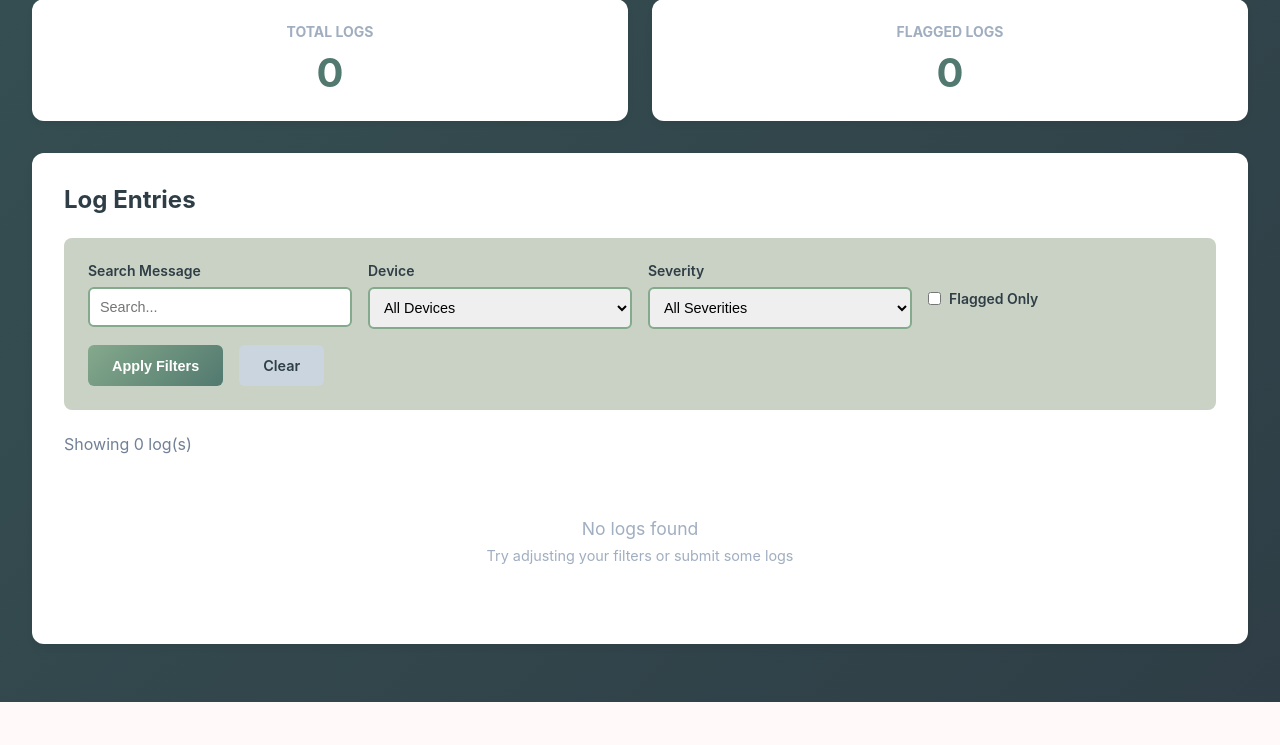
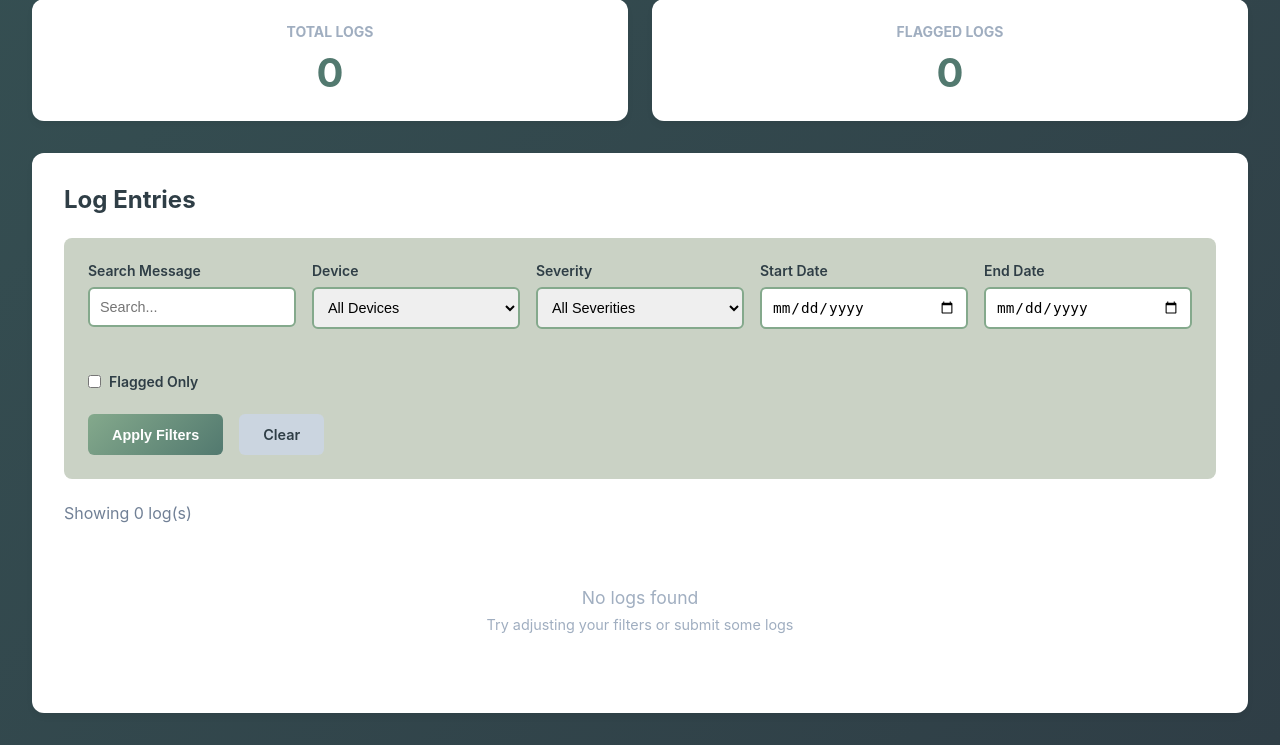
Before and after one commit to PancakeKisuke/LogCLoud, a Flask app: page /view_logs in a window 1280 px wide. Shown: the part 98-843 px from the top of the page. Before the commit the page ends 800 px from the top, so only its background shows below. Run offline with Flask 3, Linux system fonts and the light colour scheme; the visitor is signed in with stand-in values (Sample User, id 1).

Commit message:
just checking in the changes made to fix the boolean comparison and add date range filtering.

```diff
--- a/app.py
+++ b/app.py
@@ -3,18 +3,18 @@ from flask import Flask, render_template, request, redirect, url_for, session, f
 #from flask_scss import Scss
 from flask_sqlalchemy import SQLAlchemy
 from werkzeug.security import generate_password_hash, check_password_hash
-from datetime import datetime
+from datetime import datetime, timedelta
 import os
 import re
 
 # My webapp
 app = Flask(__name__)
 
-# Secret key for sessions (IMPORTANT)
-app.secret_key = 'secret-key-for-session'  # Change this to a random secret key in production
+# Secret key for sessions
+app.secret_key = 'secret-key-for-session'
 
-# Database configuration
-# Get database path from environment or use default
+
+# Get database path from environment(used the one in railway app)
 db_path = os.getenv('DATABASE_PATH', 'logcloud.db')
 
 # Create directory if it doesn't exist (for Railway volume)
@@ -131,6 +131,7 @@ class Alert(db.Model):
 
 
 # ==================== LOGIC CLASSES ====================
+#this is the section where the main logic of the app is implemented, the heart of the app
 
 class LogCollector:
     """Class to handle log collection from devices"""
@@ -167,9 +168,9 @@ class LogCollector:
             )
 
             db.session.add(log_entry)
-            db.session.commit()  # now log_entry.LogID is available
+            db.session.commit()
 
-            # Process the log (may create alerts, update flags, etc.)
+            # Process the log
             LogProcessor.process_log(log_entry)
 
             return log_entry
@@ -211,6 +212,8 @@ class LogParser:
 
         # Fallback to generic if nothing matches
         return LogParser._parse_generic(raw_log)
+
+    #DO NOT EDIT OR TOUCH THE PARSERS, VERY IMPORTANT
 
     @staticmethod
     def _parse_syslog(raw_log: str):
@@ -316,7 +319,7 @@ class LogParser:
         - iptables: IN=eth0 OUT= SRC=192.168.1.100 DST=10.0.0.1 PROTO=TCP SPT=54321 DPT=22
         - pfSense: TCP:S SRC=192.168.1.100:12345 DST=10.0.0.1:80 [BLOCKED]
         """
-        # iptables pattern
+        # ip tables pattern
         iptables_pattern = r'SRC=([\d.]+)\s+DST=([\d.]+).*?DPT=(\d+)'
         match = re.search(iptables_pattern, raw_log)
         if match:
@@ -556,6 +559,7 @@ class LogProcessor:
 
 
 # ==================== ROUTES ====================
+# Flask routes for web interface and API
 
 @app.route("/")
 def index():
@@ -675,16 +679,16 @@ def submit_log():
                 db.session.add(new_device)
                 db.session.commit()
                 device_id = new_device.deviceID
-                flash(f'✅ New device "{new_device_name}" registered successfully!', 'success')
+                flash(f' New device "{new_device_name}" registered successfully!', 'success')
 
             # Process logs with the new device
             if log_content:
                 results = BulkLogProcessor.process_bulk_logs(log_content, int(device_id))
 
                 if results['success'] > 0:
-                    flash(f'✅ Successfully processed {results["success"]} log(s)', 'success')
+                    flash(f' Successfully processed {results["success"]} log(s)', 'success')
                 if results['failed'] > 0:
-                    flash(f'⚠️ Failed to process {results["failed"]} log(s)', 'warning')
+                    flash(f' Failed to process {results["failed"]} log(s)', 'warning')
 
                 return redirect(url_for('view_logs'))
 
@@ -718,9 +722,9 @@ def submit_log():
                 results = BulkLogProcessor.process_bulk_logs(log_content, int(device_id))
 
                 if results['success'] > 0:
-                    flash(f'✅ Successfully processed {results["success"]} log(s)', 'success')
+                    flash(f' Successfully processed {results["success"]} log(s)', 'success')
                 if results['failed'] > 0:
-                    flash(f'⚠️ Failed to process {results["failed"]} log(s)', 'warning')
+                    flash(f' Failed to process {results["failed"]} log(s)', 'warning')
 
                 return redirect(url_for('view_logs'))
 
@@ -825,38 +829,81 @@ def api_ingest():
 
 @app.route("/view_logs")
 def view_logs():
-    """View all logs with search and filter"""
+    """View all logs - requires login"""
     if 'admin_id' not in session:
-        flash('Please login first', 'error')
+        flash('Please login to access logs', 'error')
         return redirect(url_for('login'))
 
-    # Get filter parameters
-    search_query: str = request.args.get('search', '').strip()
-    device_id: int | None = request.args.get('device_id', type=int)
-    severity: str = request.args.get('severity', '').strip()
-    flagged_only: bool = request.args.get('flagged_only') == 'true'
+    # Get all logs ordered by timestamp (most recent first)
+    logs = LogEntry.query.order_by(LogEntry.timestamp.desc()).all()
+    devices = Device.query.all()
 
-    # Build query
+    return render_template('view_logs.html',
+                         logs=logs,
+                         devices=devices,
+                         search_query='',
+                         selected_device='',
+                         selected_severity='',
+                         flagged_only=False,
+                         start_date='',
+                         end_date='')
+
+
+@app.route("/search_logs", methods=['GET'])
+def search_logs():
+    """Search and filter logs - requires login"""
+    if 'admin_id' not in session:
+        flash('Please login to access logs', 'error')
+        return redirect(url_for('login'))
+
+    # Get filter parameters from URL
+    search_query = request.args.get('search', '').strip()
+    device_id = request.args.get('device_id', '').strip()
+    severity = request.args.get('severity', '').strip()
+    flagged_only = request.args.get('flagged_only', '') == 'true'
+    start_date = request.args.get('start_date', '').strip()
+    end_date = request.args.get('end_date', '').strip()
+
+    # Start with base query
     query = LogEntry.query
 
     # Apply filters
     if search_query:
-        query = query.filter(LogEntry.message.contains(search_query))  # type: ignore[arg-type]
+        query = query.filter(LogEntry.message.ilike(f'%{search_query}%'))
 
     if device_id:
-        query = query.filter(LogEntry.sourceDevice == device_id)  # type: ignore[arg-type]
+        query = query.filter(LogEntry.sourceDevice == int(device_id))
 
     if severity:
-        query = query.filter(LogEntry.severity == severity)  # type: ignore[arg-type]
+        query = query.filter(LogEntry.severity == severity)
 
+    # FIXED: Correct boolean comparison for flagged logs
     if flagged_only:
-        # Filter for flagged logs (where isFlagged is True)
-        query = query.filter(LogEntry.isFlagged.is_(True))  # type: ignore[attr-defined]
+        query = query.filter(LogEntry.isFlagged == 1) # type: ignore[arg-type]
 
-    # Get logs ordered by most recent first
+    # DATE RANGE FILTERING - NEW FUNCTIONALITY
+    if start_date:
+        try:
+            # Parse start date and set time to beginning of day (00:00:00)
+            start_datetime = datetime.strptime(start_date, '%Y-%m-%d')
+            query = query.filter(LogEntry.timestamp >= start_datetime)
+        except ValueError:
+            flash('Invalid start date format. Please use YYYY-MM-DD', 'error')
+
+    if end_date:
+        try:
+            # Parse end date and set time to end of day (23:59:59)
+            end_datetime = datetime.strptime(end_date, '%Y-%m-%d')
+            # Add one day and filter by less than to include entire end date
+            end_datetime = end_datetime + timedelta(days=1)
+            query = query.filter(LogEntry.timestamp < end_datetime)
+        except ValueError:
+            flash('Invalid end date format. Please use YYYY-MM-DD', 'error')
+
+    # Execute query and order by most recent first
     logs = query.order_by(LogEntry.timestamp.desc()).all()
 
-    # Get all devices for filter dropdown
+    # Get all devices for dropdown
     devices = Device.query.all()
 
     return render_template('view_logs.html',
@@ -865,7 +912,11 @@ def view_logs():
                          search_query=search_query,
                          selected_device=device_id,
                          selected_severity=severity,
-                         flagged_only=flagged_only)
+                         flagged_only=flagged_only,
+                         start_date=start_date,
+                         end_date=end_date)
+
+
 
 @app.route("/view_alerts")
 def view_alerts():
@@ -937,6 +988,7 @@ def logout():
     return redirect(url_for('login'))
 
 # ==================== DATABASE INITIALIZATION ====================
+# Create database tables and default admin user on first run, need that for login in
 
 def init_db():
     """Initialize database and create default admin user"""
@@ -969,12 +1021,12 @@ def init_db():
         else:
             print("Devices already exist in the database")
 
-init_db()
+init_db() #initialize the database on first run, reminder that raily has volume that persists the data
 
 
 # ==================== RUN APPLICATION ====================
+# Run the Flask app
 
 if __name__ == "__main__":
-    # Initialize database on first run
-    # Run the app
+
     app.run(debug=True)
--- a/templates/view_logs.html
+++ b/templates/view_logs.html
@@ -241,6 +241,16 @@
                     </div>
 
                     <div class="filter-group">
+                        <label>Start Date</label>
+                        <input type="date" name="start_date" value="{{ start_date or '' }}">
+                    </div>
+
+                    <div class="filter-group">
+                        <label>End Date</label>
+                        <input type="date" name="end_date" value="{{ end_date or '' }}">
+                    </div>
+
+                    <div class="filter-group">
                         <label style="display: flex; align-items: center; margin-top: 1.75rem;">
                             <input type="checkbox" name="flagged_only" value="true" {% if flagged_only %}checked{% endif %} style="margin-right: 0.5rem; width: auto;">
                             Flagged Only
```
